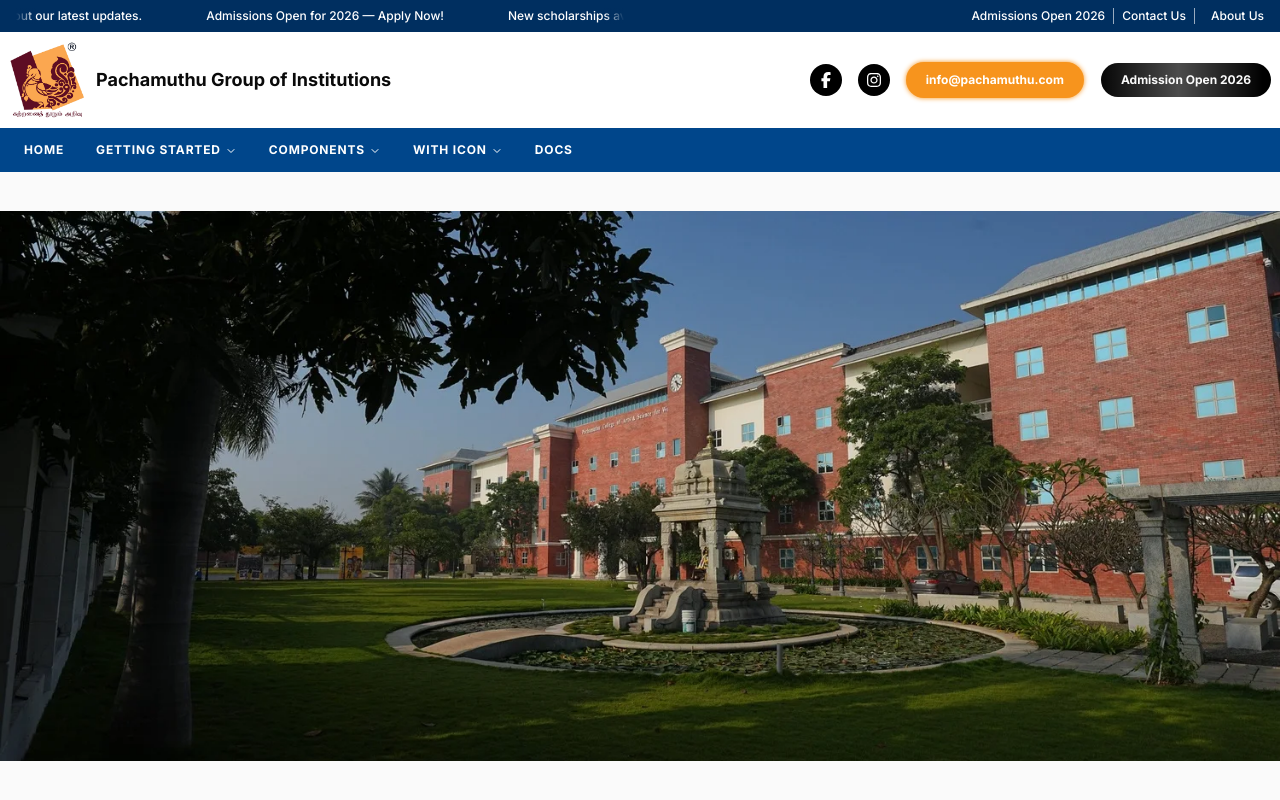
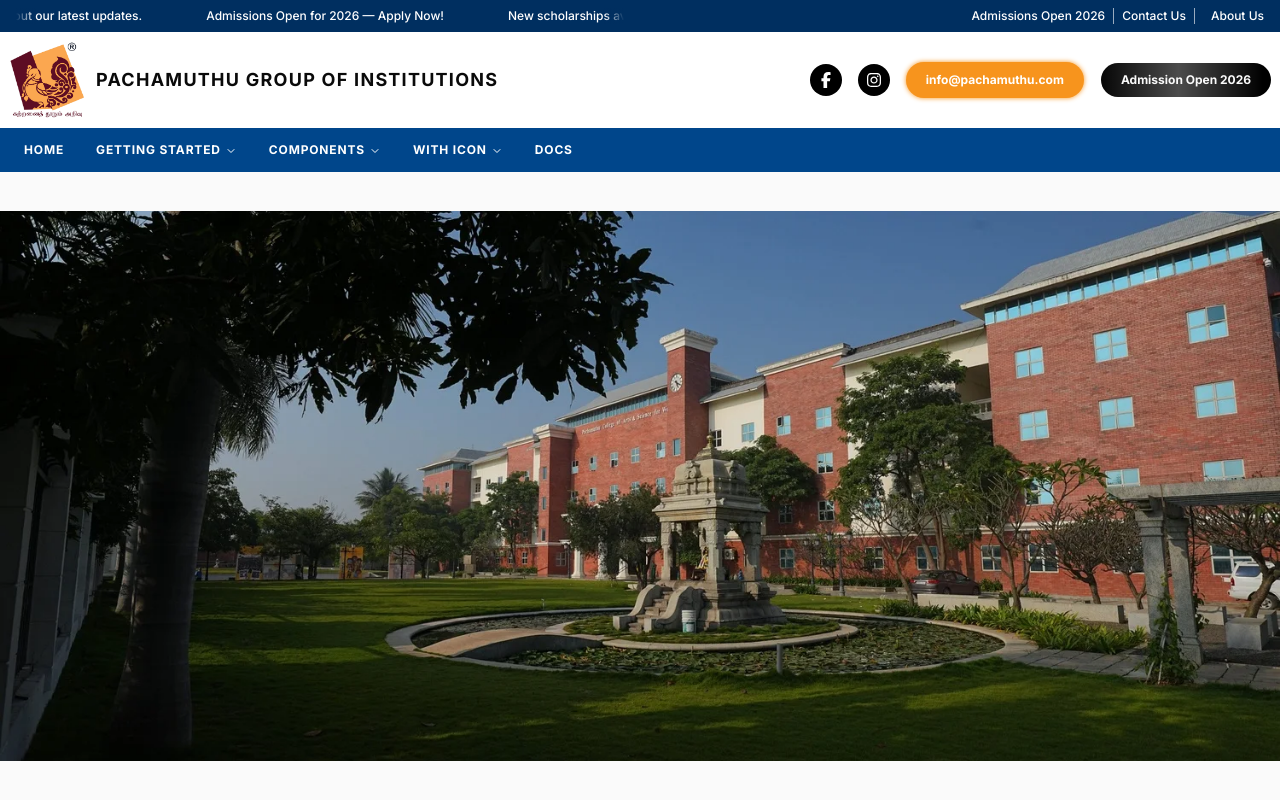
Before and after one commit to gunasekaran28gs/pachamuthu, a Next.js app: page / in a window 1280 px wide. Built offline with nearby package versions, Linux system fonts and the light colour scheme.

Commit message:
logo title update

```diff
--- a/app/components/Header.jsx
+++ b/app/components/Header.jsx
@@ -12,7 +12,7 @@ export default function Header() {
           <header-logo className="flex page-width items-center justify-between text-2xl font-bold">
             <div className="flex items-center gap-2">
               <Image src="/logo-v1.png" alt="College Logo" width={80} height={80} />
-              <h1 className="text-lg font-bold">Pachamuthu Group of Institutions </h1>
+              <h1 className="text-lg font-bold tracking-[0.07em] uppercase">Pachamuthu Group of Institutions </h1>
             </div>
             <div className="flex items-center gap-4">
               <SocialMedia />
```
